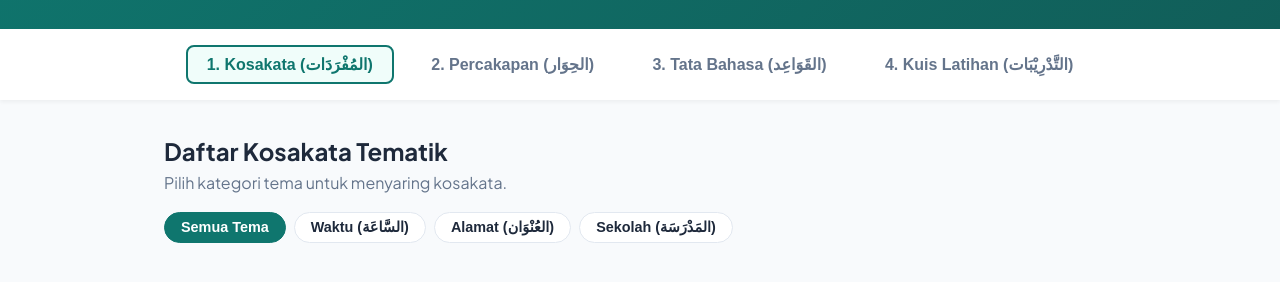
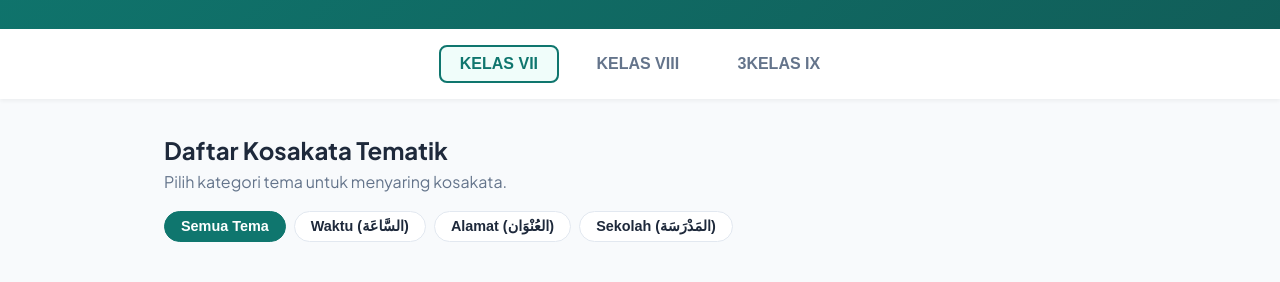
Before and after one commit to surahman695/Bahasa_Arab_MTs_3_GK, a plain HTML site: page index.html in a window 1280 px wide. Shown: the part 176-458 px from the top of the page. Drawn offline with Linux system fonts and the light colour scheme.

Commit message:
Update index.html

```diff
--- a/index.html
+++ b/index.html
@@ -281,10 +281,9 @@
     </header>
 
     <nav>
-        <button class="tab-btn active" onclick="openTab('mufradat', this)">1. Kosakata (المُفْرَدَات)</button>
-        <button class="tab-btn" onclick="openTab('hiwar', this)">2. Percakapan (الحِوَار)</button>
-        <button class="tab-btn" onclick="openTab('qawaid', this)">3. Tata Bahasa (القَوَاعِد)</button>
-        <button class="tab-btn" onclick="openTab('kuis', this)">4. Kuis Latihan (التَّدْرِيْبَات)</button>
+        <button class="tab-btn active" onclick="openTab('mufradat', this)">KELAS VII</button>
+        <button class="tab-btn" onclick="openTab('hiwar', this)">KELAS VIII</button>
+        <button class="tab-btn" onclick="openTab('qawaid', this)">3KELAS IX</button>
     </nav>
 
     <div class="container">
```
